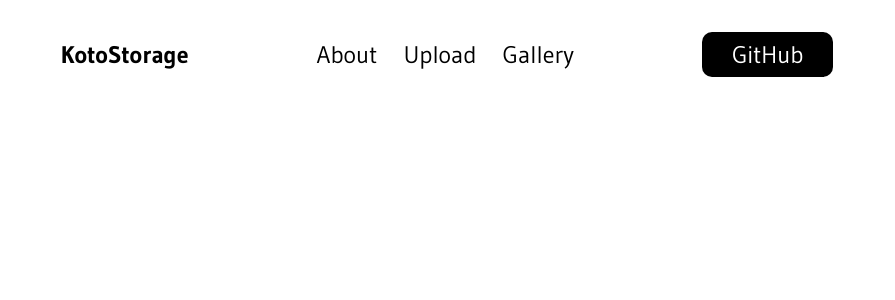
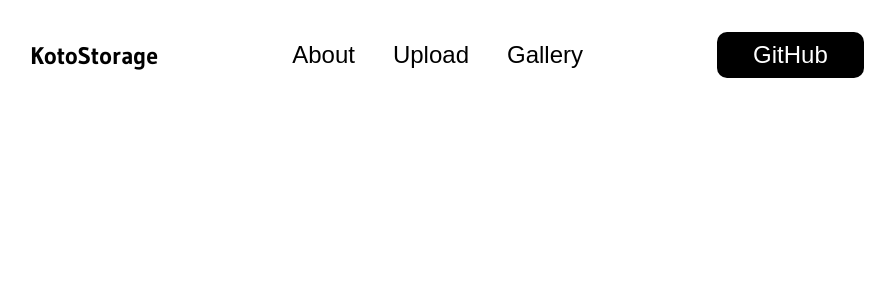
Before and after one commit to Bavpnet/KotoStorage, a React (Create React App) app in the folder frontend/: page / in a window 1280 px wide. Shown: the top 300 px of the page, without its empty margins (193-1088 px from the left). Built offline with nearby package versions, Linux system fonts and the light colour scheme.

Commit message:
refactor: improve html tags for accessibility roles

```diff
--- a/frontend/src/components/LinkButtonGroup/LinkButtonGroup.module.css
+++ b/frontend/src/components/LinkButtonGroup/LinkButtonGroup.module.css
@@ -19,6 +19,8 @@
   font-weight: 400;
   transition: 0.3s;
   cursor: pointer;
+  border: none;
+  background-color: transparent;
 }
 
 .links__btn:hover {
@@ -54,6 +56,7 @@
     padding: 0 22px;
     display: flex;
     justify-content: space-between;
+    width: 100%;
   }
 
   .line {
--- a/frontend/src/components/LinkButtonGroup/LinkButtonGroup.tsx
+++ b/frontend/src/components/LinkButtonGroup/LinkButtonGroup.tsx
@@ -21,20 +21,21 @@ export const LinkButtonGroup: React.FC<LinkButtonGroupProps> = ({
 
   return (
     <ul className={`${styles.links} ${isMenuOpen ? styles.active : ''}`}>
-      <li className={styles.line} />
+      <li role="presentation" className={styles.line} />
 
       {linkButtons.map(link => (
-        <li
-          key={`linkbtn__${link}`}
-          className={styles.links__btn}
-          onClick={() => onLinkClick(link)}
-        >
-          <span>{link}</span>
-          {isMenuOpen && <span>{'->'}</span>}
+        <li key={`linkbtn__${link}`}>
+          <button
+            className={styles.links__btn}
+            onClick={() => onLinkClick(link)}
+          >
+            <span>{link}</span>
+            {isMenuOpen && <span>{'->'}</span>}
+          </button>
         </li>
       ))}
 
-      <li className={styles.line} />
+      <li role="presentation" className={styles.line} />
       <SocialInfo />
     </ul>
   )
--- a/frontend/src/components/Navbar/Navbar.module.css
+++ b/frontend/src/components/Navbar/Navbar.module.css
@@ -1,6 +1,6 @@
 @value mobile-max-width from './../../globals.css';
 
-.navbar {
+nav {
   font-family: 'Gudea', sans-serif;
   background-color: transparent;
   display: flex;
@@ -21,12 +21,12 @@
 }
 
 @media only screen and (max-width: mobile-max-width) {
-  .navbar {
+  nav {
     justify-content: space-between;
     padding: 18px 20px;
   }
 
-  .navbar > *:not(ul) {
+  nav > *:not(ul) {
     z-index: 10;
   }
 
--- a/frontend/src/components/Navbar/Navbar.tsx
+++ b/frontend/src/components/Navbar/Navbar.tsx
@@ -11,16 +11,20 @@ export const Navbar = () => {
     setIsMenuOpen(!isMenuOpen)
   }
 
+  const openGithub = () => {
+    window.open('https://github.com', '_blank')
+  }
+
   return (
-    <div className={styles.navbar}>
-      <p className={styles.logo}>KotoStorage</p>
+    <nav>
+      <h1 className={styles.logo}>KotoStorage</h1>
       <LinkButtonGroup isMenuOpen={isMenuOpen} setIsMenuOpen={setIsMenuOpen} />
 
       <div className={styles.gh_btn}>
-        <UIButton text="GitHub" />
+        <UIButton text="GitHub" onClick={openGithub} />
       </div>
 
       <Hamburger onClick={toggleMenu} isMenuOpen={isMenuOpen} />
-    </div>
+    </nav>
   )
 }
--- a/frontend/src/components/SocialInfo/SocialInfo.tsx
+++ b/frontend/src/components/SocialInfo/SocialInfo.tsx
@@ -3,8 +3,8 @@ import styles from './SocialInfo.module.css'
 export const SocialInfo = () => {
   const socialButtons = ['Instagram', 'Telegram', 'Github']
   return (
-    <div className={styles.info}>
-      <p className={styles.info__title}>Follow us in the media</p>
+    <section className={styles.info}>
+      <h2 className={styles.info__title}>Follow us in the media</h2>
       <p className={styles.info__desc}>
         Hear about exclusive news and changes in the cats world
       </p>
@@ -14,6 +14,6 @@ export const SocialInfo = () => {
           <li key={`soc__${soc}`}>{soc}</li>
         ))}
       </ul>
-    </div>
+    </section>
   )
 }
--- a/frontend/src/components/ui/Hamburger/Hamburger.module.css
+++ b/frontend/src/components/ui/Hamburger/Hamburger.module.css
@@ -2,6 +2,9 @@
 
 .hamburger {
   display: none;
+  cursor: pointer;
+  background-color: transparent;
+  border: none;
 }
 
 .bar {
--- a/frontend/src/components/ui/Hamburger/Hamburger.tsx
+++ b/frontend/src/components/ui/Hamburger/Hamburger.tsx
@@ -10,13 +10,13 @@ export const Hamburger: React.FC<HamburgerProps> = ({
   isMenuOpen
 }) => {
   return (
-    <div
+    <button
       className={`${styles.hamburger} ${isMenuOpen ? styles.active : ''}`}
       onClick={onClick}
     >
       <span className={styles.bar} />
       <span className={styles.bar} />
       <span className={styles.bar} />
-    </div>
+    </button>
   )
 }
--- a/frontend/src/components/ui/UIButton/UIButton.module.css
+++ b/frontend/src/components/ui/UIButton/UIButton.module.css
@@ -5,6 +5,7 @@
   justify-content: center;
   align-items: center;
   display: flex;
+  border: none;
 }
 
 .btn_text {
--- a/frontend/src/components/ui/UIButton/UIButton.tsx
+++ b/frontend/src/components/ui/UIButton/UIButton.tsx
@@ -2,12 +2,13 @@ import styles from './UIButton.module.css'
 
 type UIButtonProps = {
   text: string
+  onClick: (e: React.MouseEvent<HTMLButtonElement>) => void
 }
 
-export const UIButton: React.FC<UIButtonProps> = ({ text }) => {
+export const UIButton: React.FC<UIButtonProps> = ({ text, onClick }) => {
   return (
-    <div className={styles.btn}>
-      <p className={styles.btn_text}>{text}</p>
-    </div>
+    <button className={styles.btn} onClick={e => onClick(e)}>
+      <span className={styles.btn_text}>{text}</span>
+    </button>
   )
 }
```
